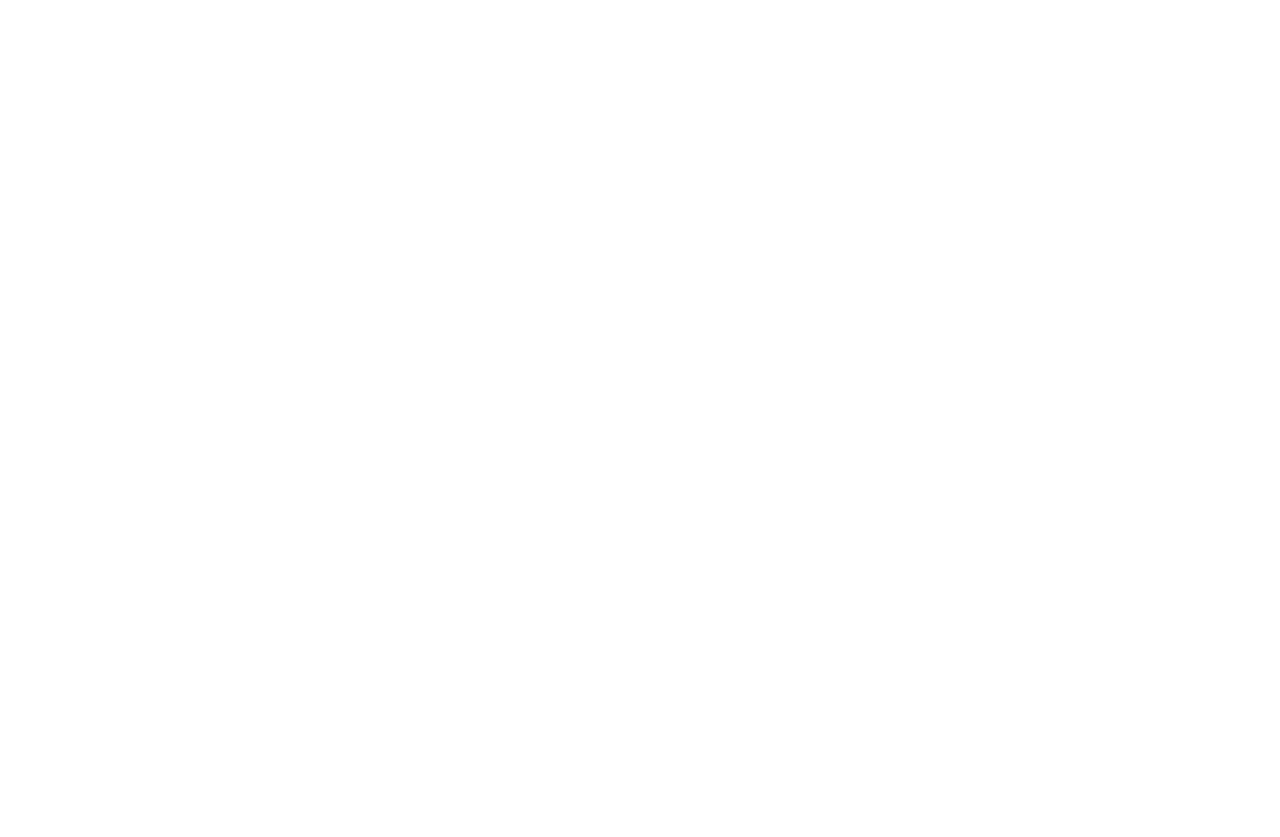
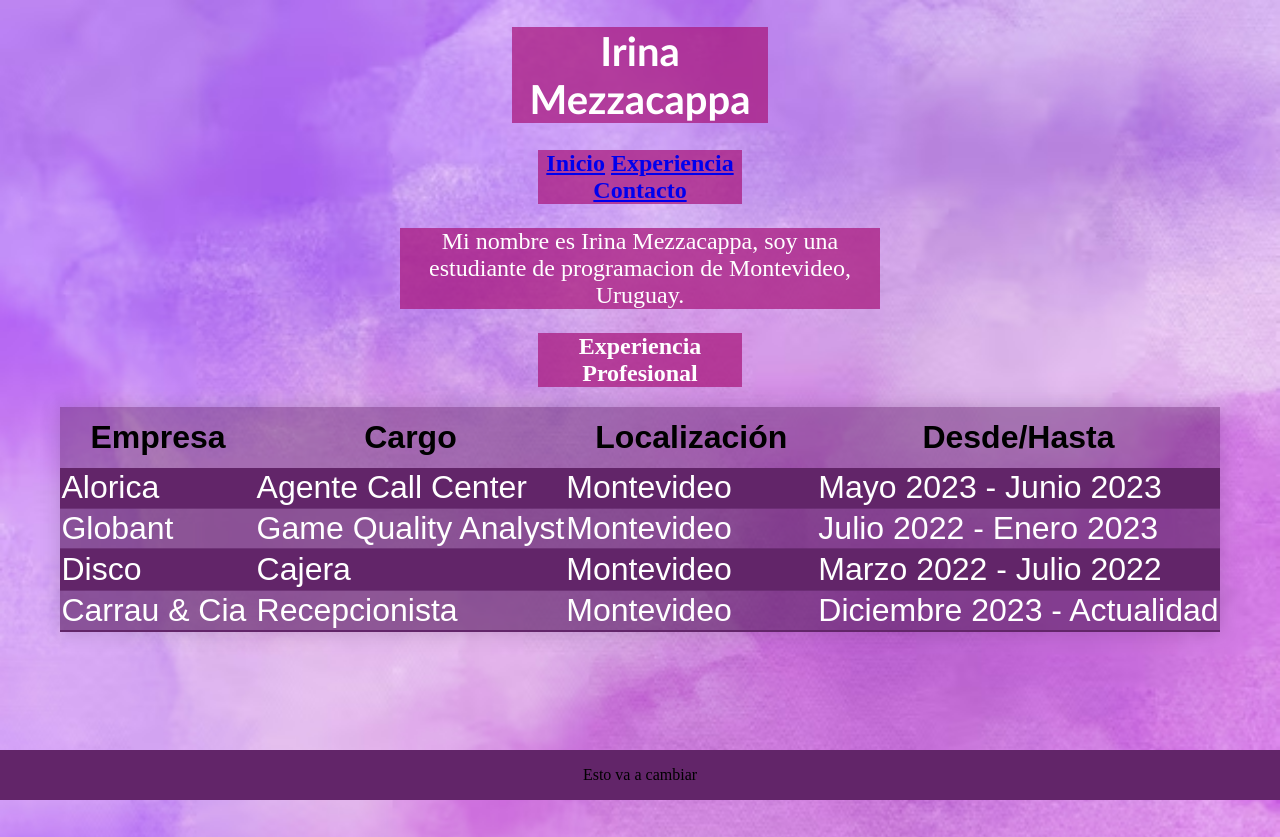
Before and after one commit to irinaa27/irinaa27.github.io, a plain HTML site: page index.html in a window 1280 px wide. Before the commit the page ends 800 px from the top, so only its background shows below. Drawn offline with Linux system fonts and the light colour scheme.

Commit message:
Add files via upload

```diff
--- a/index.html
+++ b/index.html
@@ -1,9 +1,69 @@
 <!DOCTYPE html>
-<html lang="en">
-  <head>
-    <meta charset="UTF-8" />
-    <meta name="viewport" content="width=device-width, initial-scale=1.0" />
-    <title>Document</title>
-  </head>
-  <body></body>
+<html lang="en" id="pagina">
+<head>
+    <meta charset="UTF-8">
+    <meta name="viewport" content="width=device-width, initial-scale=1.0">
+    <link rel="stylesheet" href="styles.css">
+    <title>Mi primer Portfolio</title>
+</head>
+
+<body id="contenido">
+    <h1>Irina Mezzacappa</h1>
+
+    <header>
+        <h2 class="menu">
+            <a type="button" class="button1" href="#uno">Inicio</a>
+            <a type="button" class="button2" href="#dos">Experiencia</a>
+            <a type="button" class="button3" href="#tres">Contacto</a>
+        </h2>
+    </header>
+
+    <p>
+        <div class="parrafo">
+        Mi nombre es Irina Mezzacappa, soy una estudiante de programacion de Montevideo, Uruguay. <br>
+        </div>
+    </p>
+
+    <h2 id="dos">
+        <strong>Experiencia Profesional</strong>
+    </h2>
+
+<div>
+    <table class="content-table">
+        <thead>
+            <tr>
+                <th><strong>Empresa</strong></th>
+                <th><strong>Cargo</strong></th>
+                <th><strong>Localización</strong></th>
+                <th><strong>Desde/Hasta</strong></th>
+            </tr>
+        </thead> <tbody>
+            <tr>
+                <td>Alorica</td>
+                <td>Agente Call Center</td>
+                <td>Montevideo</td>
+                <td>Mayo 2023 - Junio 2023</td>
+            </tr>  <tr>
+                <td>Globant</td>
+                <td>Game Quality Analyst</td>
+                <td>Montevideo</td>
+                <td>Julio 2022 - Enero 2023</td>
+            </tr> <tr>
+                <td>Disco</td>
+                <td>Cajera</td>
+                <td>Montevideo</td>
+                <td>Marzo 2022 - Julio 2022</td>
+            </tr> <tr>
+                <td>Carrau & Cia</td>
+                <td>Recepcionista</td>
+                <td>Montevideo</td>
+                <td>Diciembre 2023 - Actualidad </td> </tbody>
+    </table>
+</div>
+
+<footer id="pie">
+    Esto va a cambiar
+</footer>
+
+    </body>
 </html>
--- /dev/null
+++ b/styles.css
@@ -0,0 +1,128 @@
+html,
+body {
+  margin: 0;
+  padding: 0;
+  height: 100%;
+}
+
+body {
+  background-image: url(fondo.avif);
+  background-repeat: no-repeat;
+  background-size: cover;
+}
+
+h1 {
+  margin-left: 40%;
+  margin-right: 40%;
+  font-size: 40px;
+  background-color: #aa1a7fbe;
+  text-shadow: #7f5539;
+  color: rgb(255, 255, 255);
+  text-align: center;
+  font-family: "Trebuchet MS", "Lucida Sans Unicode", "Lucida Grande",
+    "Lucida Sans", Arial, sans-serif;
+}
+
+h1.menu {
+  font-size: large;
+  color: #ffff;
+  padding: 5px;
+  text-align: end;
+}
+
+.button1 {
+  border-radius: 4px;
+  border-color: #ede0d4;
+}
+
+.button2 {
+  border-color: #ede0d4;
+  border-radius: 4px;
+}
+
+.button3 {
+  border-radius: 4px;
+  border-color: #ede0d4;
+}
+
+.parrafo {
+  color: #ffff;
+  font-size: x-large;
+  text-align: center;
+  background-color: #aa1a7fbe;
+  margin-left: 400px;
+  margin-right: 400px;
+}
+
+p {
+  color: #ffff;
+  text-align: center;
+  font-size: x-large;
+  font-family: "Trebuchet MS", "Lucida Sans Unicode", "Lucida Grande",
+    "Lucida Sans", Arial, sans-serif;
+}
+
+h2 {
+  color: #ffff;
+  text-align: center;
+  background-color: #aa1a7fbe;
+  margin-left: 42%;
+  margin-right: 42%;
+}
+
+.content-table {
+  color: #ffffff;
+  margin-left: auto;
+  margin-right: auto;
+  border-collapse: collapse;
+  font-size: 2em;
+  font-family: sans-serif;
+  min-width: 450px;
+  box-shadow: 0 0 20px rgba(0, 0, 0, 0.15);
+}
+
+.content-table thead tr {
+  background-color: #62256971;
+  color: rgb(0, 0, 0);
+  text-align: middle;
+}
+
+.content-table th,
+.styled-table td {
+  padding: 12px 30px;
+}
+
+.content-table tbody tr {
+  border-bottom: 2px solid #622569a6;
+  background-color: #622569;
+}
+
+.content-table tbody tr:nth-of-type(even) {
+  background-color: #622569a6;
+}
+
+.content-table tbody tr:last-of-type {
+  border-bottom: 2px solid #622569;
+  background-color: #622569a6;
+}
+
+#pie {
+  height: 50px;
+  line-height: 50px;
+  background: #622569;
+  color: black;
+  text-align: center;
+  position: absolute;
+  bottom: 0;
+  left: 0;
+  width: 100%;
+}
+
+#pagina {
+  position: relative;
+  min-height: 100%;
+}
+
+#contenido {
+  padding-bottom: 10px;
+}
```
Also changed, not shown: coso.html (added, +48 -0 lines), fondo.avif (added).
